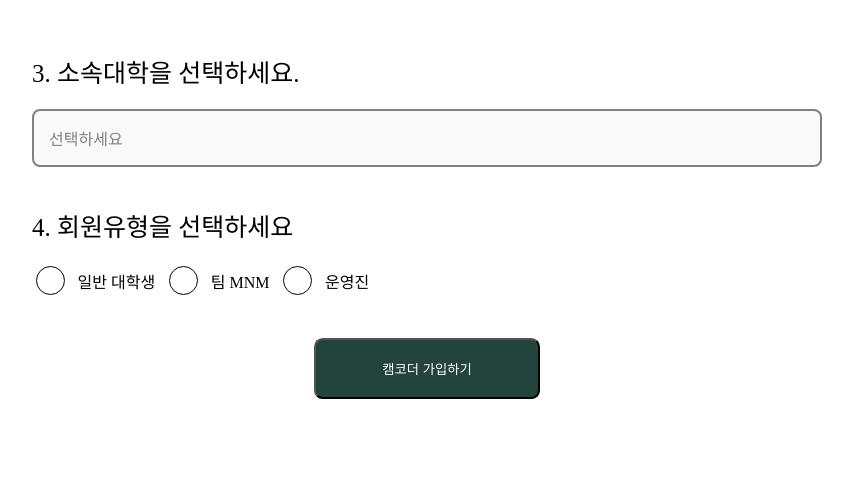
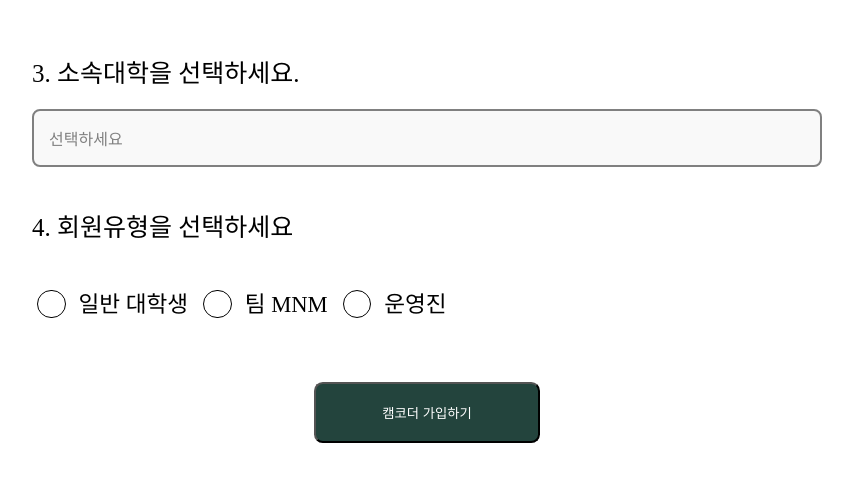
Before and after one commit to SK-Lookie-MnM/Frontend, a React (Create React App) app: page /signUp in a window 1280 px wide. Shown: the part 978-1459 px from the top of the page, without its empty margins (213-1066 px from the left). Built offline with nearby package versions, Linux system fonts and the light colour scheme; a web font is replaced by a local one.

Commit message:
style: 회원가입폼 회원유형 라디오버튼으로 변경(중복선택 X)(#1)

```diff
--- a/src/pages/SignUp/SignUp.jsx
+++ b/src/pages/SignUp/SignUp.jsx
@@ -3,7 +3,7 @@ import {
   CamcoderLogo,
   CheckContainer,
   CheckField,
-  Checkbox,
+  CheckOption,
   DropdownContainer,
   DropdownHeader,
   DropdownListContainer,
@@ -17,13 +17,14 @@ import {
   Line,
   NameInputContainer,
   PasswordInputContainer,
+  RadioButton,
   SignUpContents,
   SignUpForm,
   SignUpHeader,
   SignUpSection,
   SignUpTitle,
   Warn,
-} from "./SignUp.style";
+} from "./SignUp.style.jsx";
 
 import { FaCheck } from "react-icons/fa6";
 import logo from "../../assets/icon/Signup/Group 2609363.png";
@@ -197,8 +198,12 @@ const SignUp = () => {
             <CheckContainer>
               <Label>4. 회원유형을 선택하세요</Label>
               <CheckField>
-                <Checkbox /> 일반 대학생 <Checkbox /> 팀 MNM
-                <Checkbox /> 운영진
+                <RadioButton id="student" />{" "}
+                <CheckOption htmlFor="student">일반 대학생</CheckOption>
+                <RadioButton id="teamMNM" />{" "}
+                <CheckOption htmlFor="teamMNM">팀 MNM</CheckOption>
+                <RadioButton id="admin" />{" "}
+                <CheckOption htmlFor="admin">운영진</CheckOption>
               </CheckField>
             </CheckContainer>
             <Button>캠코더 가입하기</Button>
--- a/src/pages/SignUp/SignUp.style.jsx
+++ b/src/pages/SignUp/SignUp.style.jsx
@@ -149,7 +149,10 @@ export const CheckField = styled.div`
   gap: 10px; /* 체크박스와 텍스트 사이의 간격 */
 `;
 
-export const Checkbox = styled.input.attrs({ type: "checkbox" })`
+export const RadioButton = styled.input.attrs({
+  type: "radio",
+  name: "memberType",
+})`
   width: 28.57px;
   height: 28.57px;
   border-radius: 100%;
@@ -176,6 +179,11 @@ export const Checkbox = styled.input.attrs({ type: "checkbox" })`
     transform: translate(-50%, -50%);
     z-index: 1; /* 드롭다운보다 낮게 설정 */
   }
+`;
+
+export const CheckOption = styled.p`
+  font: Pretendard;
+  font-size: 22.6px;
 `;
 
 export const SelectBox = styled.select`
```
Also changed, not shown: src/components/navbar/navbar.js (+16 -6 lines).
